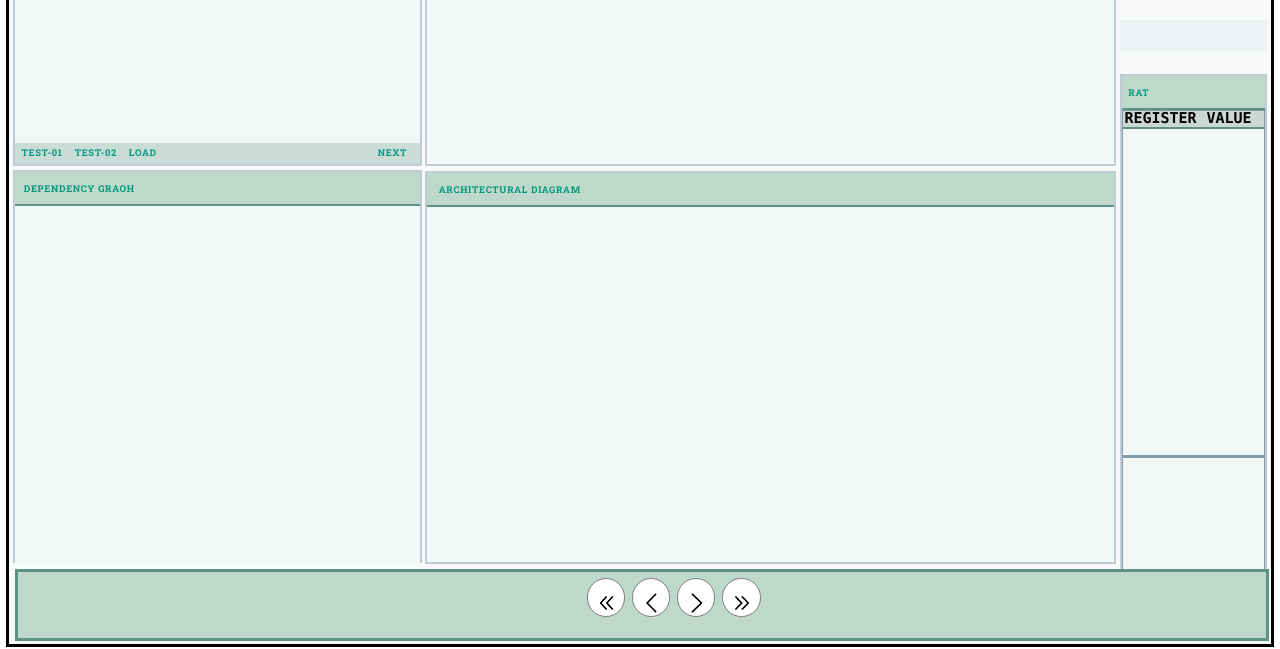
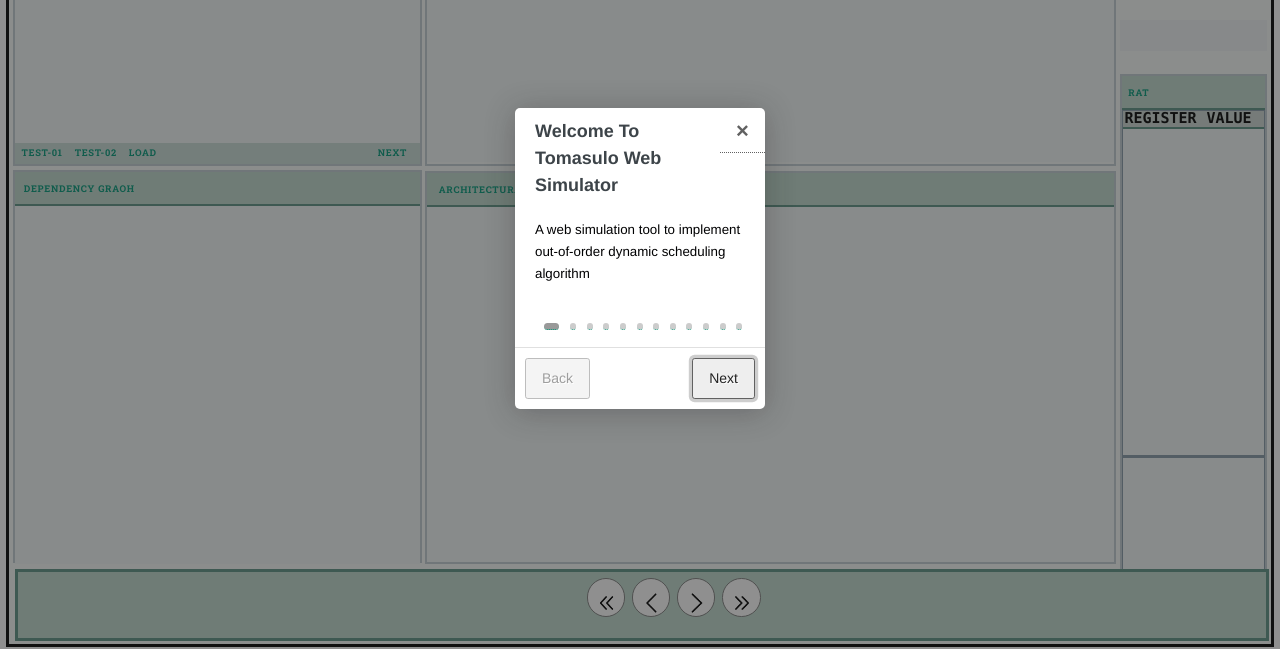
Before and after one commit to pc2/Tomasulo-Web-Simulator, a plain HTML site: page index.html in a window 1280 px wide. Shown: the part 151-800 px from the top of the page. Drawn offline with Linux system fonts and the light colour scheme.

Commit message:
activate intro

```diff
--- a/index.html
+++ b/index.html
@@ -443,7 +443,7 @@
                     intro: 'Register address table; value denotes which FU will write to which register ',
                     position: 'left'
                 },]
-        });//.start();
+        }).start();
 
 
 
```
